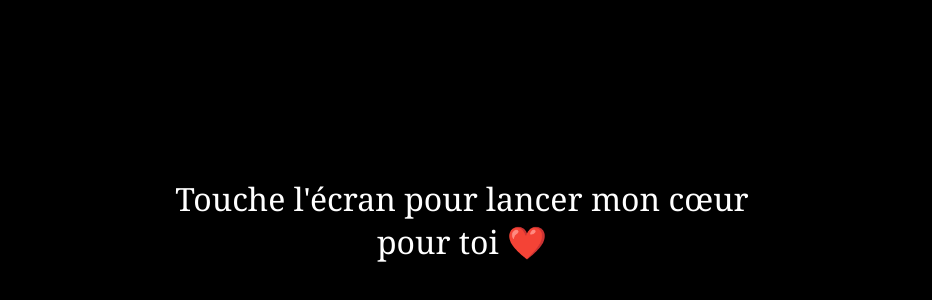
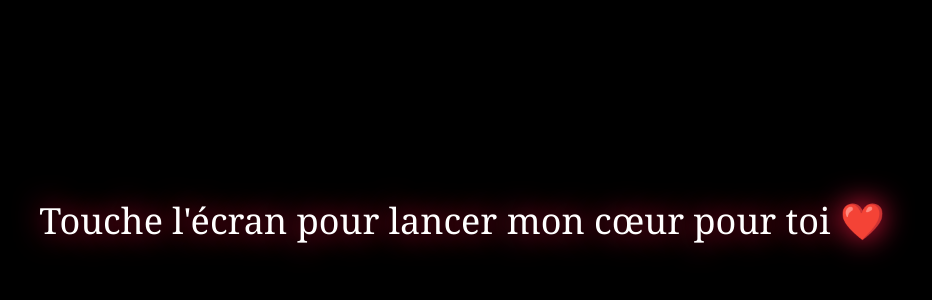
Before and after one commit to devaximods/Snappppp, a plain HTML site: page index.html in a window 1280 px wide. Shown: the part 180-480 px from the top of the page, without its empty margins (178-1110 px from the left). Drawn offline with Linux system fonts and the light colour scheme.

Commit message:
Update style.css

```diff
--- a/style.css
+++ b/style.css
@@ -7,14 +7,23 @@ html, body {
 
 .start-screen {
     position: absolute;
-    top: 50%;
-    left: 50%;
-    transform: translate(-50%, -50%);
+    top: 0;
+    left: 0;
+    width: 100%;
+    height: 100%;
+    display: flex;
+    align-items: center;
+    justify-content: center;
+    background: #000;
+    z-index: 20;
+}
+
+.start-screen p {
     font-family: 'Georgia', serif;
-    font-size: 32px;
+    font-size: 36px;
     color: white;
     text-align: center;
-    z-index: 20;
+    text-shadow: 0 0 30px #ff1744;
 }
 
 .message {
```
